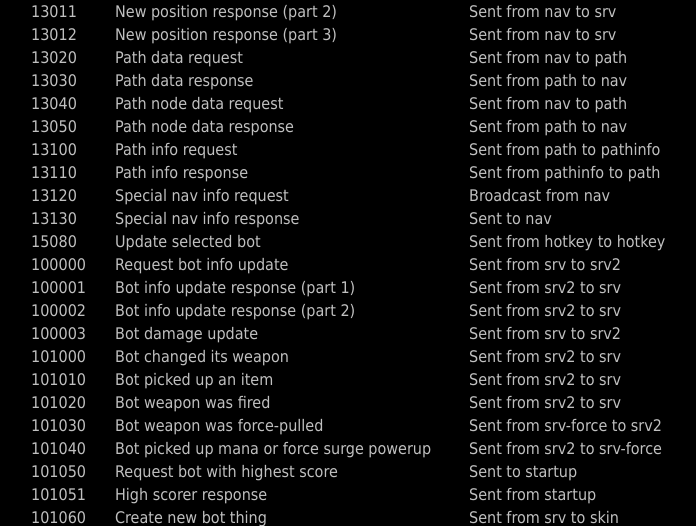
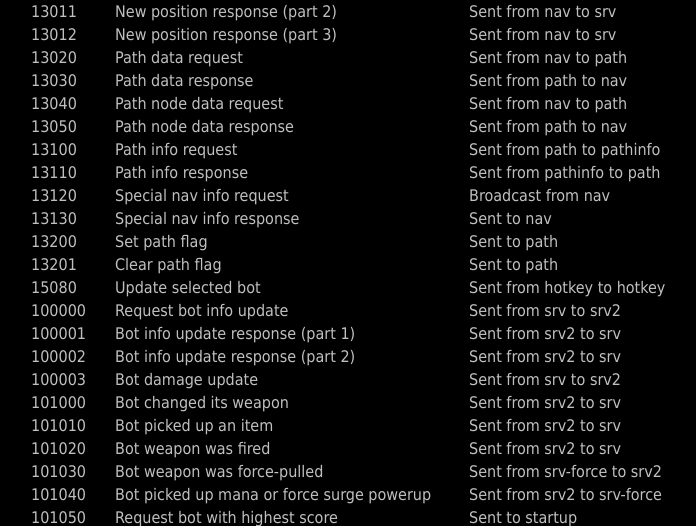
Before and after one commit to colin-hurley/rbots-site, a PHP site: page /techinfo.php in a window 1280 px wide. Shown: the part 1092-1618 px from the top of the page, without its empty margins (130-826 px from the left). Run offline with PHP 8.4, Linux system fonts and the light colour scheme.

Commit message:
Add triggers to set/clear path flags

```diff
--- a/src/techinfo.php
+++ b/src/techinfo.php
@@ -149,6 +149,8 @@ This document is intended for use as an aide for those who wish to study the int
 <tr><td>13110</td><td>Path info response</td><td>Sent from pathinfo to path</td></tr>
 <tr><td>13120</td><td>Special nav info request</td><td>Broadcast from nav</td></tr>
 <tr><td>13130</td><td>Special nav info response</td><td>Sent to nav</td></tr>
+<tr><td>13200</td><td>Set path flag</td><td>Sent to path</td></tr>
+<tr><td>13201</td><td>Clear path flag</td><td>Sent to path</td></tr>
 <tr><td>15080</td><td>Update selected bot</td><td>Sent from hotkey to hotkey</td></tr>
 <tr><td>100000</td><td>Request bot info update</td><td>Sent from srv to srv2</td></tr>
 <tr><td>100001</td><td>Bot info update response (part 1)</td><td>Sent from srv2 to srv</td></tr>
```
